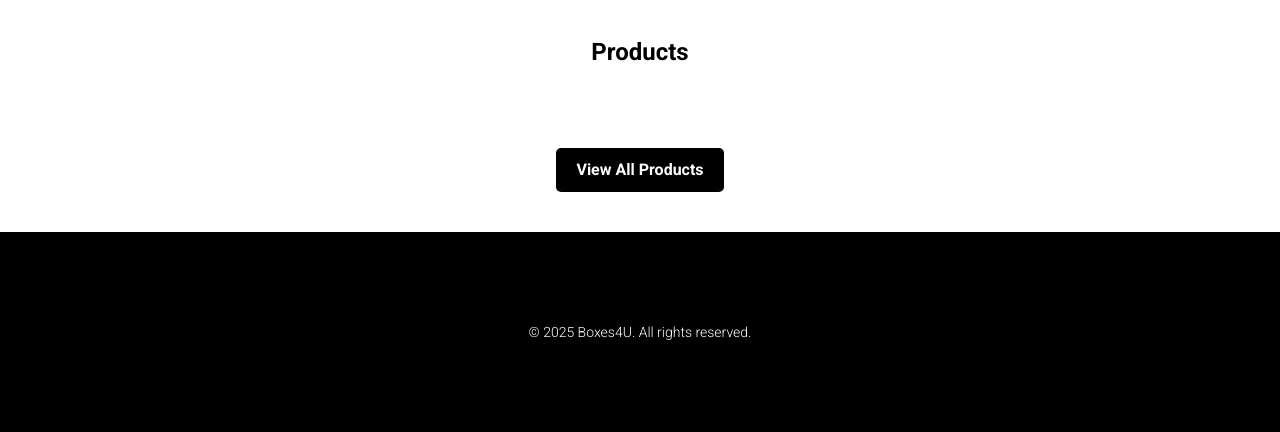
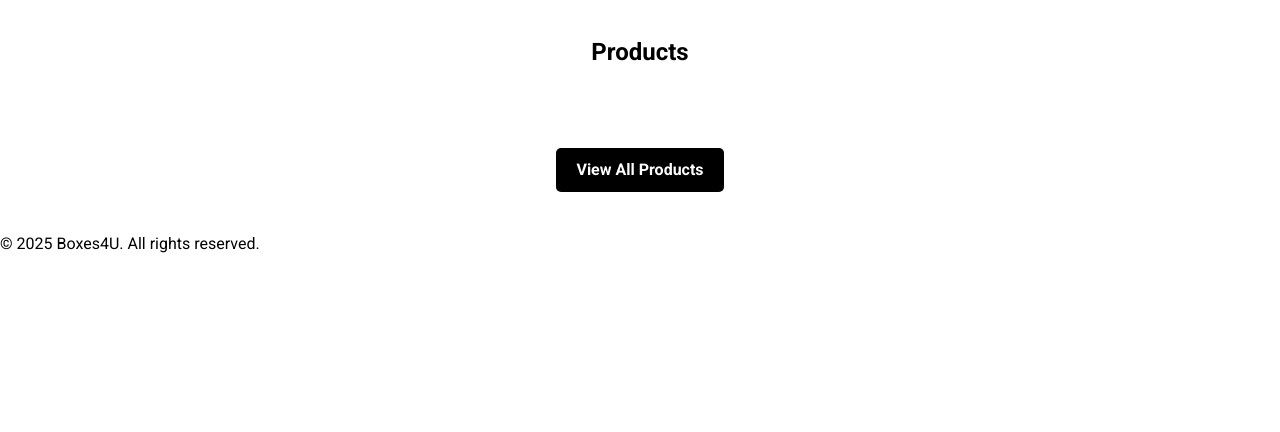
Before and after one commit to Mig-uel/ACE1025, a Flask app: page / in a window 1280 px wide. Shown: the part 456-888 px from the top of the page. After the commit the page ends 709 px from the top, so only its background shows below. Run offline with Flask 3, Linux system fonts and the light colour scheme; data that the repository does not hold is empty; some libraries are stand-ins or nearby versions.

Commit message:
Remove footer styles for cleaner layout - Eliminates unnecessary footer styles to streamline the design - Enhances focus on main content and improves user experience

```diff
--- a/project_2/static/styles.css
+++ b/project_2/static/styles.css
@@ -63,19 +63,6 @@
   background-position: center;
 }
 
-footer {
-  background-color: #000;
-  color: white;
-  text-align: center;
-  bottom: 0;
-  height: 200px;
-  display: flex;
-  justify-content: center;
-  align-items: center;
-  font-size: 14px;
-  font-weight: 300;
-}
-
 .auth-body {
   height: 100vh;
   display: flex;
```
